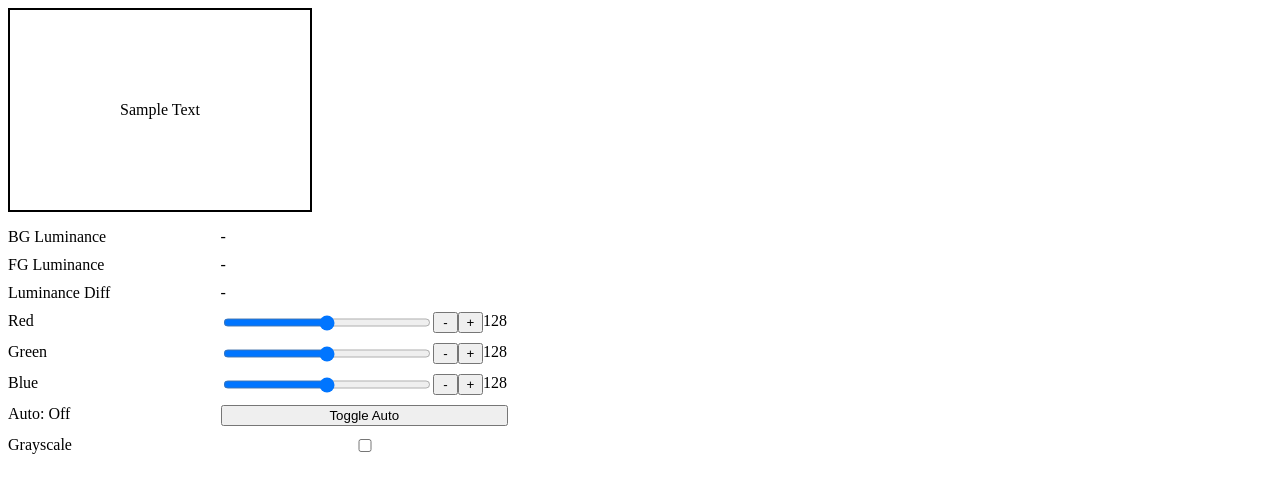
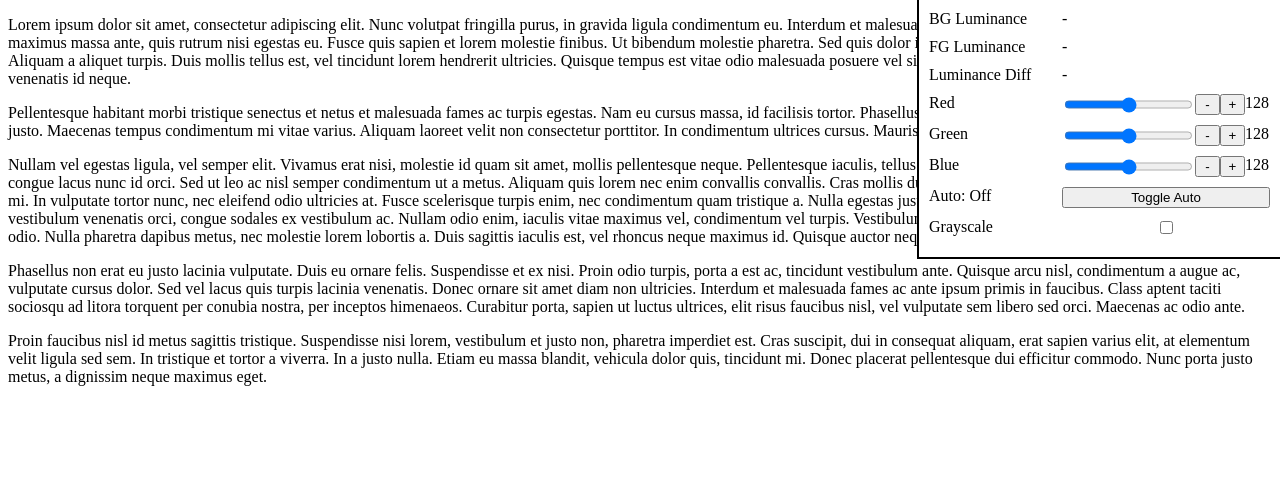
Before and after one commit to exhuma/readable-color, a website built with Vite: page src/index.html in a window 1280 px wide. Built offline with nearby package versions, Linux system fonts and the light colour scheme.

Commit message:
Improve demo page

```diff
--- a/src/index.html
+++ b/src/index.html
@@ -6,28 +6,74 @@
     <title>Readable Colors</title>
     <style>
         #SliderGrid {
-            margin-top: 1em;
             max-width: 500px;
             display: grid;
             grid-template-columns: 1fr 1fr 25px 25px 25px;
             row-gap: 10px;
-        }
-        #Swatch {
-            width: 300px;
-            height: 200px;
-            border: 2px solid black;
-            display: flex;
-            justify-content: center;
-            align-items: center;
+            position: fixed;
+            top: 0px;
+            right: 0px;
+            padding: 10px;
+            border-left: 2px solid black;
+            border-bottom: 2px solid black;
+            color: #000;
+            background-color: #fff;
         }
     </style>
 </head>
-<body>
-   <div id="Swatch">
-    <div>
-    Sample Text
-    </div>
-   </div>
+<body id="Swatch">
+    <p>
+    Lorem ipsum dolor sit amet, consectetur adipiscing elit. Nunc volutpat
+    fringilla purus, in gravida ligula condimentum eu. Interdum et malesuada
+    fames ac ante ipsum primis in faucibus. Integer maximus massa ante, quis
+    rutrum nisi egestas eu. Fusce quis sapien et lorem molestie finibus. Ut
+    bibendum molestie pharetra. Sed quis dolor id libero eleifend ullamcorper.
+    Morbi sed elit justo. Aliquam a aliquet turpis. Duis mollis tellus est, vel
+    tincidunt lorem hendrerit ultricies. Quisque tempus est vitae odio malesuada
+    posuere vel sit amet metus. Integer in eros id velit consequat congue
+    venenatis id neque.
+    </p>
+    <p>
+    Pellentesque habitant morbi tristique senectus et netus et malesuada fames
+    ac turpis egestas. Nam eu cursus massa, id facilisis tortor. Phasellus nisl
+    nisi, consectetur in rhoncus nec, malesuada eget justo. Maecenas tempus
+    condimentum mi vitae varius. Aliquam laoreet velit non consectetur
+    porttitor. In condimentum ultrices cursus. Mauris et ultricies massa.
+    </p>
+    <p>
+    Nullam vel egestas ligula, vel semper elit. Vivamus erat nisi, molestie id
+    quam sit amet, mollis pellentesque neque. Pellentesque iaculis, tellus a
+    iaculis posuere, magna neque feugiat tortor, in congue lacus nunc id orci.
+    Sed ut leo ac nisl semper condimentum ut a metus. Aliquam quis lorem nec
+    enim convallis convallis. Cras mollis dui interdum augue ornare semper.
+    Integer id accumsan mi. In vulputate tortor nunc, nec eleifend odio
+    ultricies at. Fusce scelerisque turpis enim, nec condimentum quam tristique
+    a. Nulla egestas justo vel quam ultricies, ac ultricies elit malesuada. Duis
+    vestibulum venenatis orci, congue sodales ex vestibulum ac. Nullam odio
+    enim, iaculis vitae maximus vel, condimentum vel turpis. Vestibulum augue
+    turpis, pulvinar non interdum in, venenatis et odio. Nulla pharetra dapibus
+    metus, nec molestie lorem lobortis a. Duis sagittis iaculis est, vel rhoncus
+    neque maximus id. Quisque auctor neque eu lectus porttitor vestibulum.
+    </p>
+    <p>
+    Phasellus non erat eu justo lacinia vulputate. Duis eu ornare felis.
+    Suspendisse et ex nisi. Proin odio turpis, porta a est ac, tincidunt
+    vestibulum ante. Quisque arcu nisl, condimentum a augue ac, vulputate cursus
+    dolor. Sed vel lacus quis turpis lacinia venenatis. Donec ornare sit amet
+    diam non ultricies. Interdum et malesuada fames ac ante ipsum primis in
+    faucibus. Class aptent taciti sociosqu ad litora torquent per conubia
+    nostra, per inceptos himenaeos. Curabitur porta, sapien ut luctus ultrices,
+    elit risus faucibus nisl, vel vulputate sem libero sed orci. Maecenas ac
+    odio ante.
+    </p>
+    <p>
+    Proin faucibus nisl id metus sagittis tristique. Suspendisse nisi lorem,
+    vestibulum et justo non, pharetra imperdiet est. Cras suscipit, dui in
+    consequat aliquam, erat sapien varius elit, at elementum velit ligula sed
+    sem. In tristique et tortor a viverra. In a justo nulla. Etiam eu massa
+    blandit, vehicula dolor quis, tincidunt mi. Donec placerat pellentesque dui
+    efficitur commodo. Nunc porta justo metus, a dignissim neque maximus eget.
+    </p>
    <div id="SliderGrid">
     <span>BG Luminance</span><span id="BGLuminance" style="grid-column-start: span 4;">-</span>
     <span>FG Luminance</span><span id="FGLuminance" style="grid-column-start: span 4;">-</span>
```
